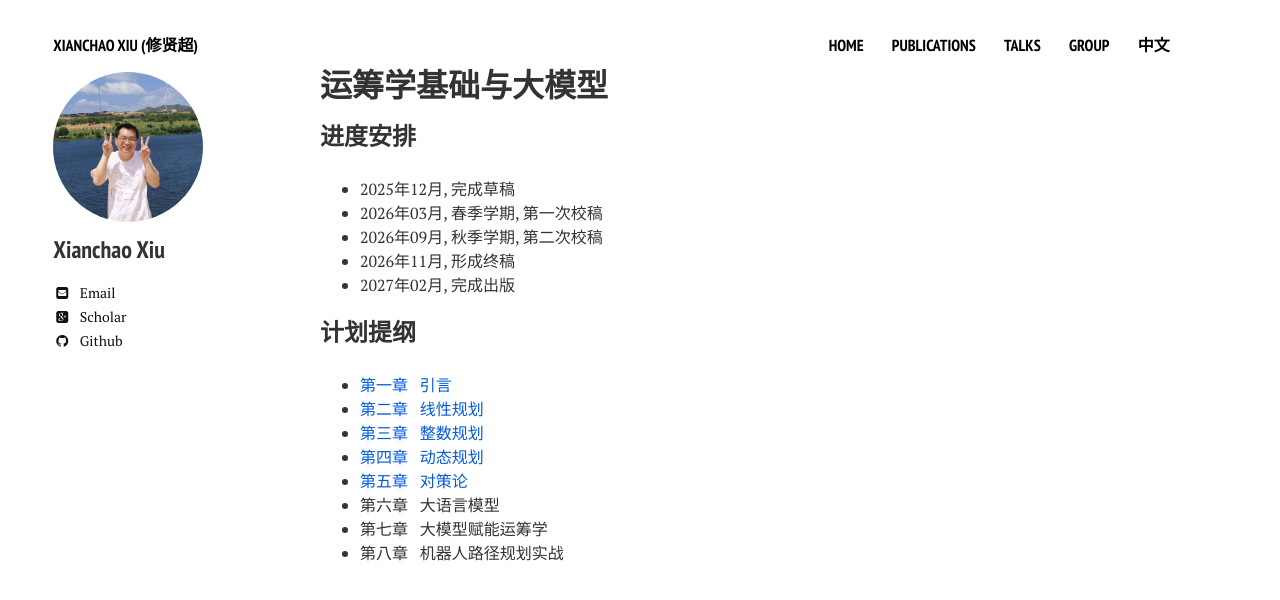
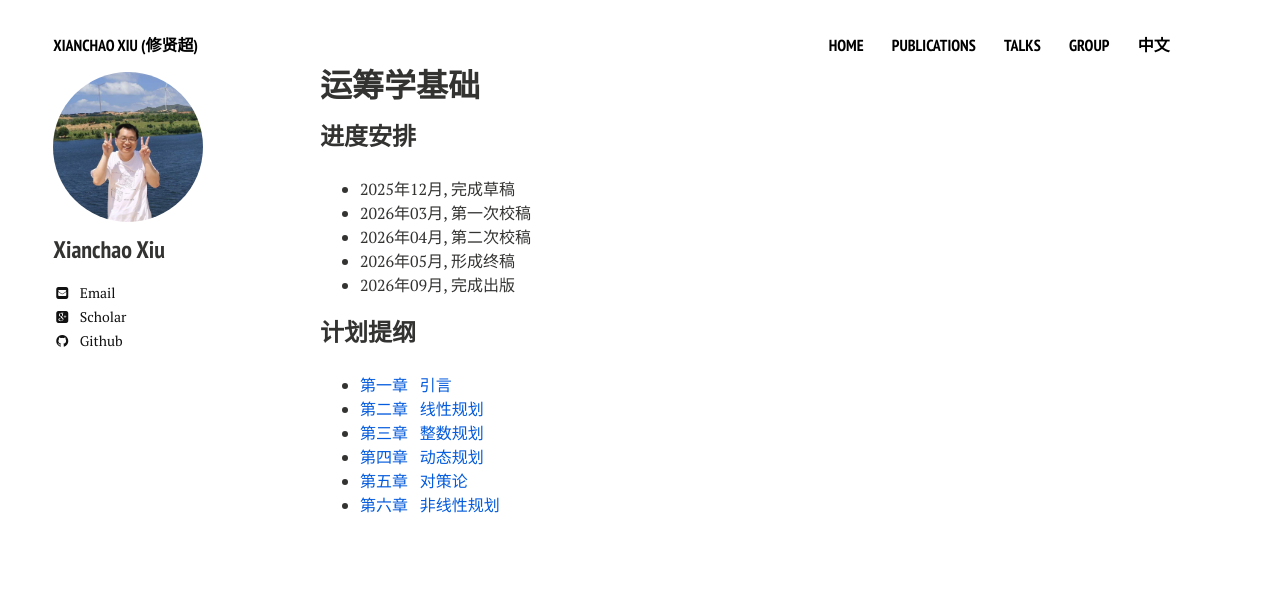
Before and after one commit to xianchaoxiu/xianchaoxiu.github.io, a Jekyll site: the page built from chinese/book/OR/index.md, in a window 1280 px wide. Shown: the top 600 px of the page. Built offline with Jekyll 4.4.1, drawn with Linux system fonts in a browser that asks for light colours; nearby versions of some CDN libraries.

Commit message:
Update index.md

```diff
--- a/chinese/book/OR/index.md
+++ b/chinese/book/OR/index.md
@@ -1,16 +1,16 @@
 ---
 layout: page
-title: 运筹学基础与大模型
+title: 运筹学基础
 comments: false
 share: false
 ---
 
 ### 进度安排
 * 2025年12月, 完成草稿 <br>
-* 2026年03月, 春季学期, 第一次校稿 <br>
-* 2026年09月, 秋季学期, 第二次校稿 <br>
-* 2026年11月, 形成终稿 <br>
-* 2027年02月, 完成出版 <br>
+* 2026年03月, 第一次校稿 <br>
+* 2026年04月, 第二次校稿 <br>
+* 2026年05月, 形成终稿 <br>
+* 2026年09月, 完成出版 <br>
 
 
 ### 计划提纲
@@ -19,6 +19,4 @@ share: false
 * <a href="https://xianchaoxiu.github.io/chinese/course/OR/整数规划.pdf" class="textlink" target="_blank">  第三章 &nbsp;  整数规划<br>
 * <a href="https://xianchaoxiu.github.io/chinese/course/OR/动态规划.pdf" class="textlink" target="_blank">  第四章 &nbsp;  动态规划<br>
 * <a href="https://xianchaoxiu.github.io/chinese/course/OR/对策论.pdf" class="textlink" target="_blank">  第五章 &nbsp;  对策论<br>
-* 第六章 &nbsp;  大语言模型 <br>
-* 第七章 &nbsp;  大模型赋能运筹学 <br>
-* 第八章 &nbsp;  机器人路径规划实战 <br>
+* <a href="https://xianchaoxiu.github.io/chinese/course/OR/非线性规划.pdf" class="textlink" target="_blank">  第六章 &nbsp;  非线性规划<br>
```
